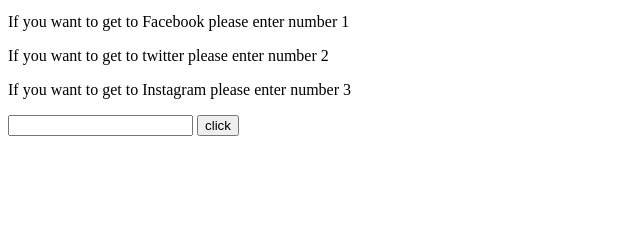
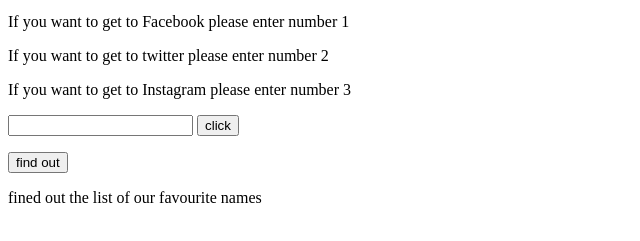
Before and after one commit to ahmed-adil44/list-of-links, a plain HTML site: page index.html in a window 1280 px wide. Shown: the part 101-342 px from the top of the page, without its empty margins (0-640 px from the left). Drawn offline with Linux system fonts and the light colour scheme.

Commit message:
Update index.html

```diff
--- a/index.html
+++ b/index.html
@@ -21,5 +21,8 @@
 <ul id="show"></ul>
         <!----->
         <script src="script.js"></script>
+        <button id="button">find out</button>
+        <ul id="list"></ul>
+        <p>fined out the list of our favourite names</p>
     </body>
 </html>
```
